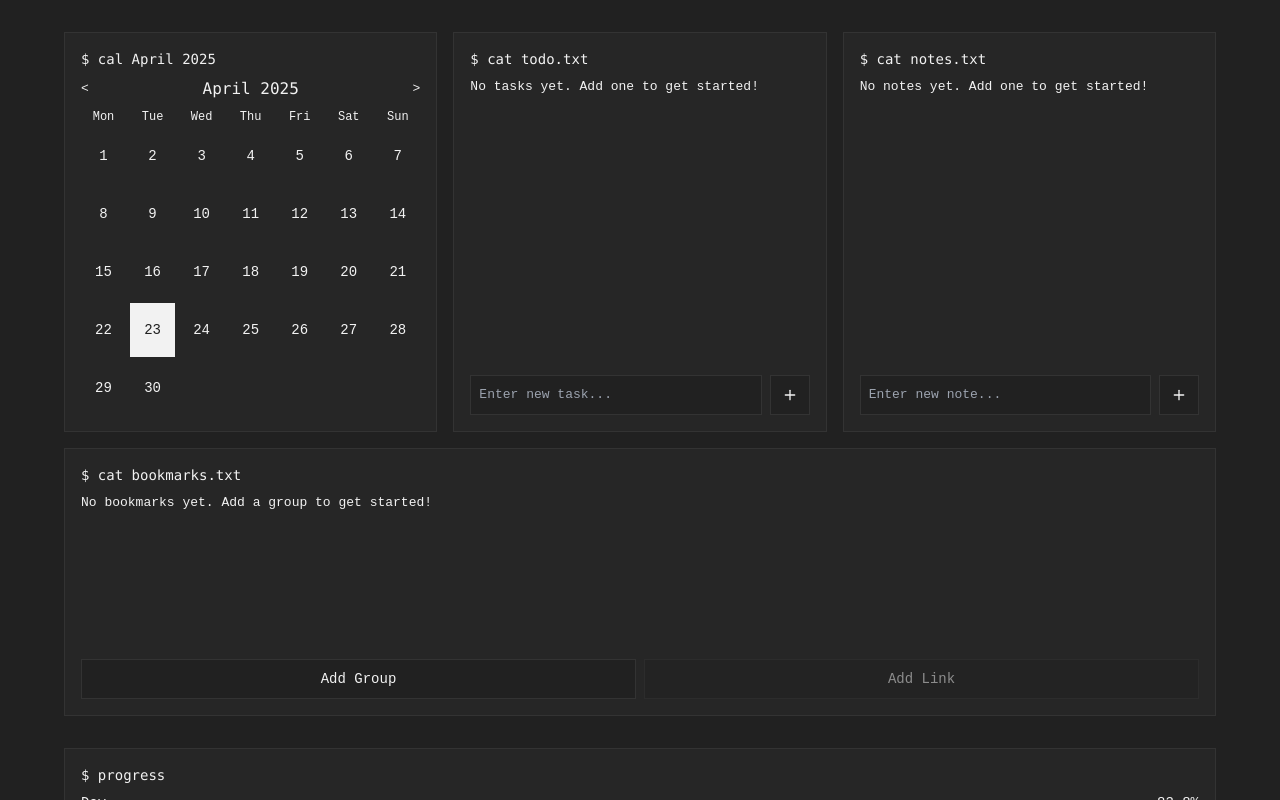
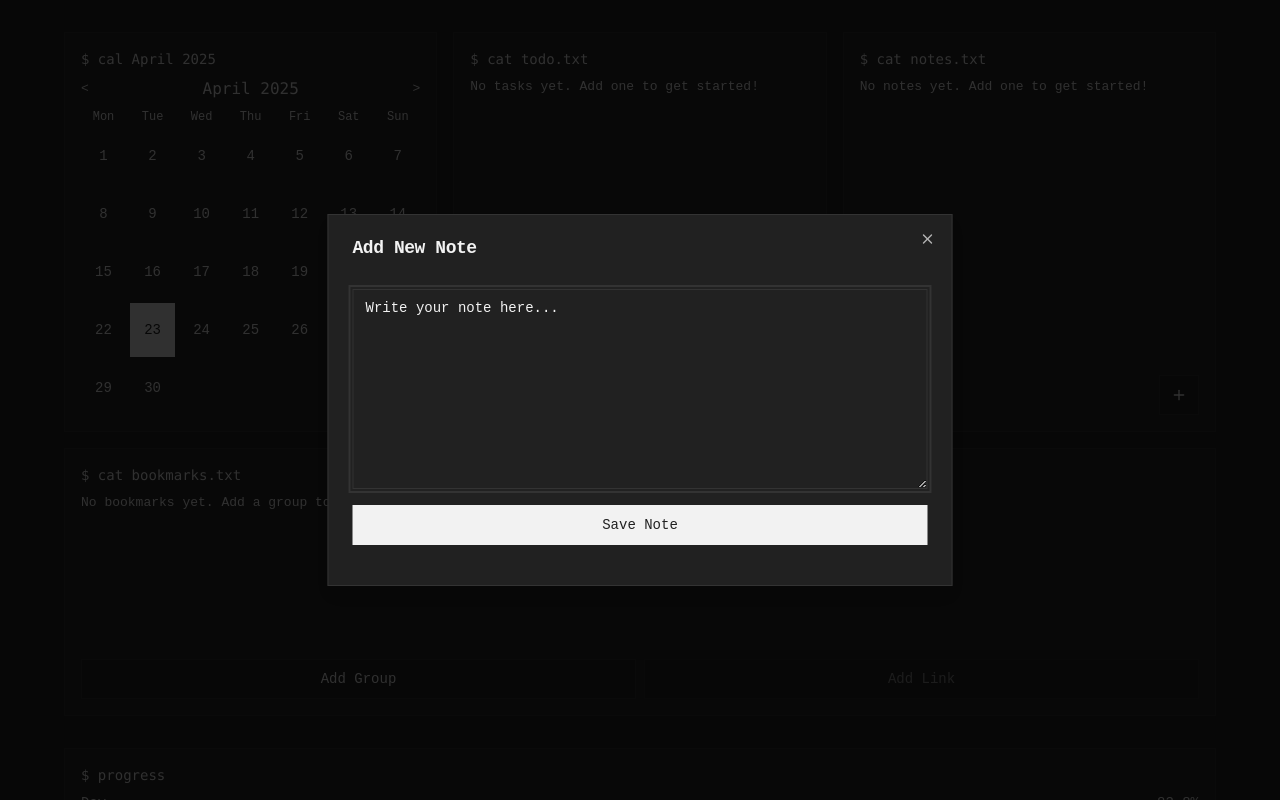
Before and after one commit to Knonical/bash-startpage-terminal-clone, a React (Vite) app: page / in a window 1280 px wide. Both pictures are taken after a click on the button 1179 px from the left and 395 px from the top of the page. Shown: the top 800 px of the page. Built offline with nearby package versions, Linux system fonts and the light colour scheme.

Commit message:
Implement note editing feature
Allows users to open notes in a larger window for editing and viewing.

```diff
--- a/src/components/Notes.tsx
+++ b/src/components/Notes.tsx
@@ -2,15 +2,36 @@
 import React from 'react';
 import { Button } from '@/components/ui/button';
 import { Plus } from 'lucide-react';
+import {
+  Dialog,
+  DialogContent,
+  DialogHeader,
+  DialogTitle,
+} from "@/components/ui/dialog";
+import { Textarea } from "@/components/ui/textarea";
+
+interface Note {
+  id: number;
+  content: string;
+  preview: string;
+}
 
 export const Notes = () => {
-  const [notes, setNotes] = React.useState<string[]>([]);
+  const [notes, setNotes] = React.useState<Note[]>([]);
   const [newNote, setNewNote] = React.useState('');
+  const [selectedNote, setSelectedNote] = React.useState<Note | null>(null);
+  const [isAddingNote, setIsAddingNote] = React.useState(false);
 
   const addNote = () => {
     if (newNote.trim()) {
-      setNotes([...notes, newNote]);
+      const note = {
+        id: Date.now(),
+        content: newNote,
+        preview: newNote.slice(0, 100) + (newNote.length > 100 ? '...' : '')
+      };
+      setNotes([...notes, note]);
       setNewNote('');
+      setIsAddingNote(false);
     }
   };
 
@@ -21,26 +42,52 @@ export const Notes = () => {
         {notes.length === 0 ? (
           <div className="text-muted-foreground">No notes yet. Add one to get started!</div>
         ) : (
-          notes.map((note, index) => (
-            <div key={index} className="mb-2">
-              <span className="text-muted-foreground">{'>'}</span> {note}
+          notes.map((note) => (
+            <div
+              key={note.id}
+              className="mb-2 cursor-pointer hover:bg-accent/50 p-2 rounded-sm"
+              onClick={() => setSelectedNote(note)}
+            >
+              <span className="text-muted-foreground">{'>'}</span> {note.preview}
             </div>
           ))
         )}
       </div>
-      <div className="flex gap-2">
-        <input
-          type="text"
-          value={newNote}
-          onChange={(e) => setNewNote(e.target.value)}
-          onKeyDown={(e) => e.key === 'Enter' && addNote()}
-          className="flex-1 bg-background border border-border p-2 text-foreground"
-          placeholder="Enter new note..."
-        />
-        <Button onClick={addNote} variant="outline" size="icon">
+      <div className="flex justify-end">
+        <Button onClick={() => setIsAddingNote(true)} variant="outline" size="icon">
           <Plus className="h-4 w-4" />
         </Button>
       </div>
+
+      {/* Dialog for adding new notes */}
+      <Dialog open={isAddingNote} onOpenChange={setIsAddingNote}>
+        <DialogContent className="sm:max-w-[625px]">
+          <DialogHeader>
+            <DialogTitle>Add New Note</DialogTitle>
+          </DialogHeader>
+          <div className="grid gap-4 py-4">
+            <Textarea
+              value={newNote}
+              onChange={(e) => setNewNote(e.target.value)}
+              placeholder="Write your note here..."
+              className="min-h-[200px]"
+            />
+            <Button onClick={addNote}>Save Note</Button>
+          </div>
+        </DialogContent>
+      </Dialog>
+
+      {/* Dialog for viewing existing notes */}
+      <Dialog open={!!selectedNote} onOpenChange={() => setSelectedNote(null)}>
+        <DialogContent className="sm:max-w-[625px]">
+          <DialogHeader>
+            <DialogTitle>Note</DialogTitle>
+          </DialogHeader>
+          <div className="whitespace-pre-wrap py-4">
+            {selectedNote?.content}
+          </div>
+        </DialogContent>
+      </Dialog>
     </div>
   );
 };
```
